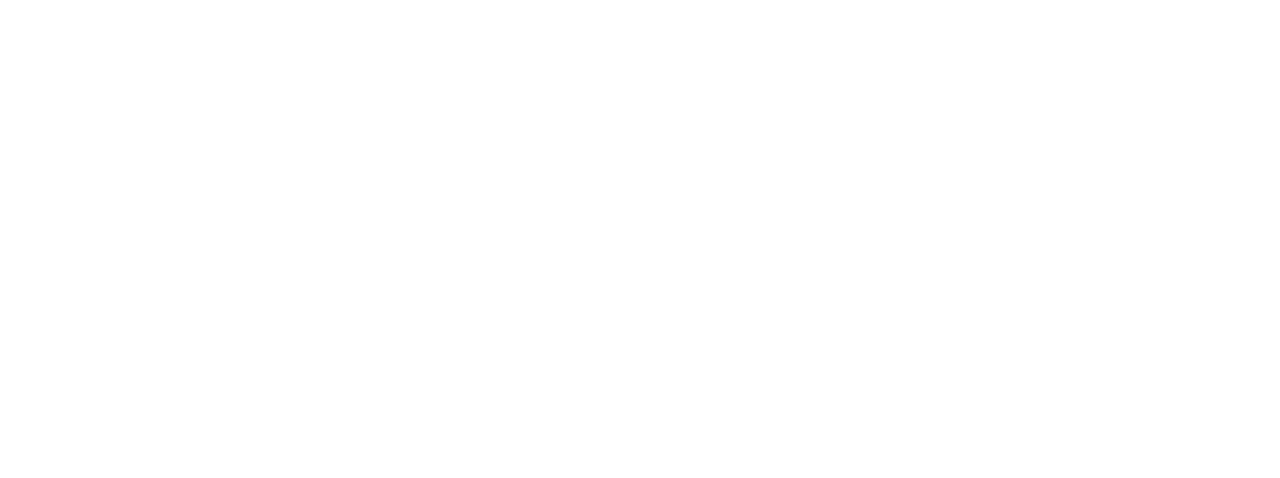
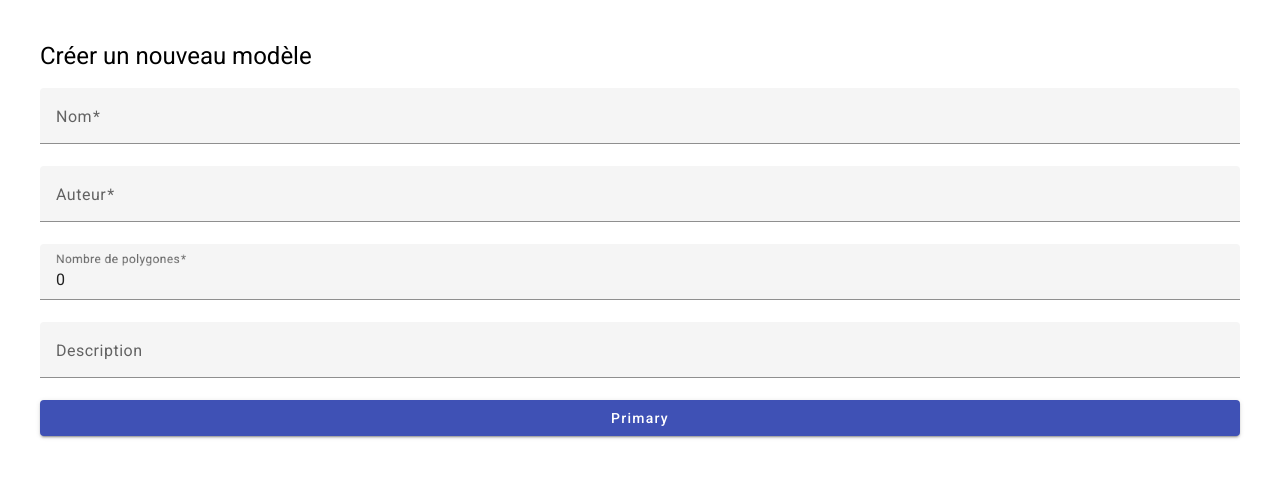
Before and after one commit to LouiseBalbi/testInovea, an Angular app: page /create-model in a window 1280 px wide. Before the commit this address led to /. Shown: the top 478 px of the page. Built offline with nearby package versions, Linux system fonts and the light colour scheme.

Commit message:
add model

```diff
--- a/src/app/app-routing.module.ts
+++ b/src/app/app-routing.module.ts
@@ -2,10 +2,12 @@
 import { RouterModule, Routes } from '@angular/router';
 import { ListComponent } from './components/list/list.component';
 import { DetailsModelComponent } from './components/details-model/details-model.component';
+import { CreateModelComponent } from './components/create-model/create-model.component';
 
 const routes: Routes = [
   { path: 'list', component: ListComponent},
   { path: 'model/:id', component: DetailsModelComponent},
+  { path: 'create-model', component: CreateModelComponent},
   { path: '', redirectTo: "list", pathMatch: 'full'}
 
 ];
--- /dev/null
+++ b/src/app/components/create-model/create-model.component.html
@@ -0,0 +1,22 @@
+<h1>Créer un nouveau modèle</h1>
+
+<form action="" [formGroup]="modelForm" (ngSubmit)="onSubmit()">
+
+  <mat-form-field>
+    <mat-label>Nom</mat-label>
+    <input matInput required formControlName="name">
+  </mat-form-field><mat-form-field>
+    <mat-label>Auteur</mat-label>
+    <input matInput required formControlName="author">
+  </mat-form-field><mat-form-field>
+    <mat-label>Nombre de polygones</mat-label>
+    <input matInput type="number" required formControlName="polygons">
+  </mat-form-field><mat-form-field>
+    <mat-label>Description</mat-label>
+    <input matInput formControlName="description">
+  </mat-form-field>
+
+  <button mat-raised-button color="primary" type="submit">Primary</button>
+
+
+</form>
--- /dev/null
+++ b/src/app/components/create-model/create-model.component.ts
@@ -0,0 +1,30 @@
+import { Component, OnInit } from '@angular/core';
+import { FormControl, FormGroup, Validators } from '@angular/forms';
+import { Router } from '@angular/router';
+import { GlobalService } from 'src/app/services/global.service';
+
+@Component({
+  selector: 'app-create-model',
+  templateUrl: './create-model.component.html',
+  styleUrls: ['./create-model.component.scss']
+})
+export class CreateModelComponent  {
+
+  modelForm = new FormGroup({
+    name: new FormControl('', Validators.required),
+    author: new FormControl('', Validators.required),
+    polygons: new FormControl(0, Validators.required),
+    description: new FormControl('')
+  })
+
+  constructor(private globalService: GlobalService, private router: Router){}
+
+
+  onSubmit() {
+    this.globalService.createModel(this.modelForm.value.name, this.modelForm.value.author, this.modelForm.value.polygons, this.modelForm.value.description).subscribe(res => {
+      this.router.navigate(['/list']);
+
+    })
+  }
+
+}
--- a/src/app/components/list/list.component.html
+++ b/src/app/components/list/list.component.html
@@ -1,4 +1,6 @@
 <h1>Liste des modèles</h1>
+
+<button mat-raised-button routerLink="/create-model" color="primary">Ajouter un modèle</button>
 
 <table id="customers">
   <tr>
@@ -9,6 +11,6 @@
  <tr *ngFor="let gameModel of gameModels" [routerLink]="['/model', gameModel.id]">
   <td >{{gameModel.name}}</td>
   <td >{{gameModel.date | date:"EEEE dd MMMM yyyy"}}</td>
-  <td ><img src="assets/images-models/{{gameModel.modelName}}.png" alt=""></td>
+  <td ><img *ngIf="gameModel.modelName" src="assets/images-models/{{gameModel.modelName}}.png" alt=""></td>
 </tr>
 </table>
--- a/src/app/components/list/list.component.scss
+++ b/src/app/components/list/list.component.scss
@@ -24,7 +24,7 @@
     padding-top: 12px;
     padding-bottom: 12px;
     text-align: left;
-    background-color: #080d9b;
+    background-color: #4758B8;
     color: white;
   }
 }
--- /dev/null
+++ b/src/app/components/update-model/update-model.component.html
@@ -0,0 +1 @@
+<p>update-model works!</p>
--- a/src/app/services/global.service.ts
+++ b/src/app/services/global.service.ts
@@ -19,4 +19,15 @@
   getModelById(id: string): Observable<GameModel> {
     return this.http.get<GameModel>(this.gameModelUrl + "/" + id);
   }
+
+  createModel(nameM: string, authorM: string, polygonsM: number, descriptionM: string): Observable<any> {
+    const body = {
+      name: nameM,
+      author: authorM,
+      polygons: polygonsM,
+      description: descriptionM,
+      date: new Date()
+    }
+    return this.http.post<any>(this.gameModelUrl, body);
+  }
 }
--- a/src/styles.scss
+++ b/src/styles.scss
@@ -2,3 +2,8 @@
 
 html, body { height: 100%; }
 body { margin: 0; font-family: Roboto, "Helvetica Neue", sans-serif; }
+
+form {
+  display: flex;
+  flex-direction: column;
+}
```
Also changed, not shown: src/app/app.module.ts (+9 -2 lines), src/app/components/update-model/update-model.component.ts (added, +10 -0 lines), src/app/components/create-model/create-model.component.scss (added), src/app/components/update-model/update-model.component.scss (added), 2 other files (tests, documents, lock files or other folders).
